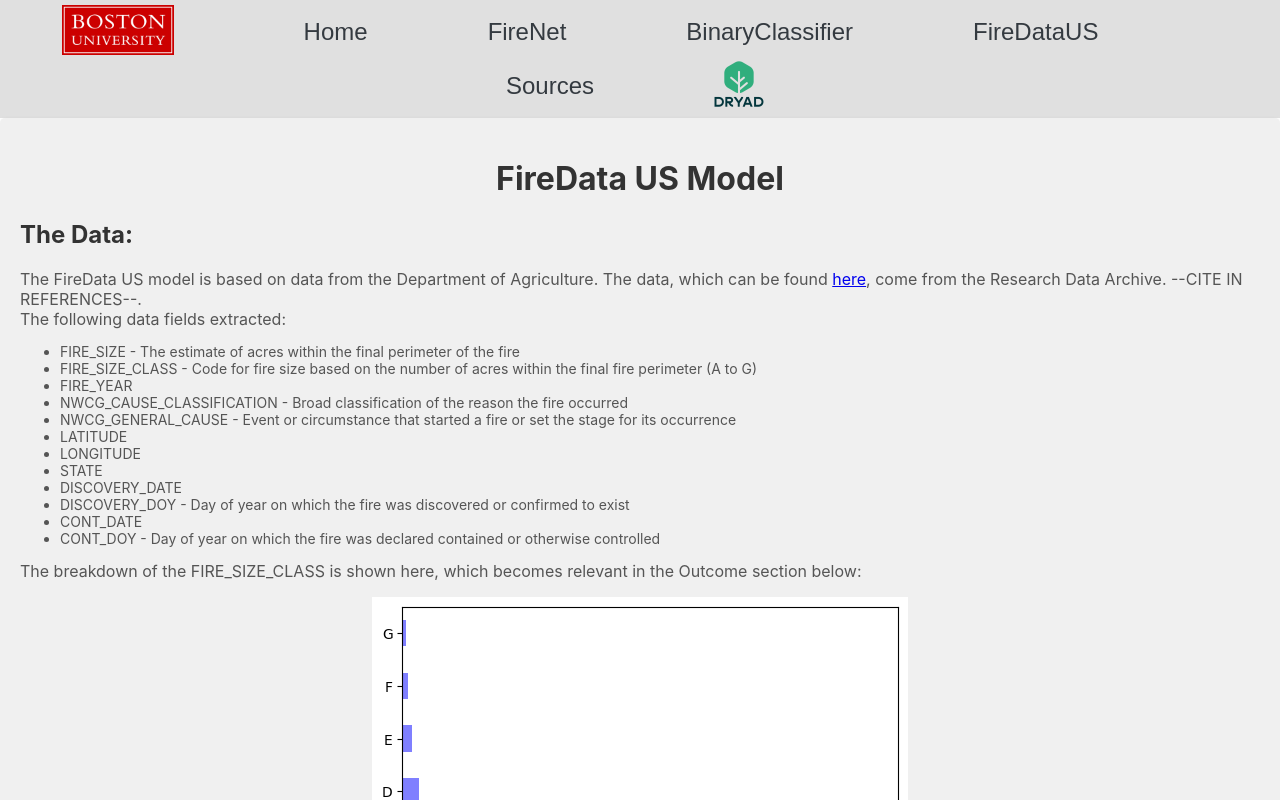
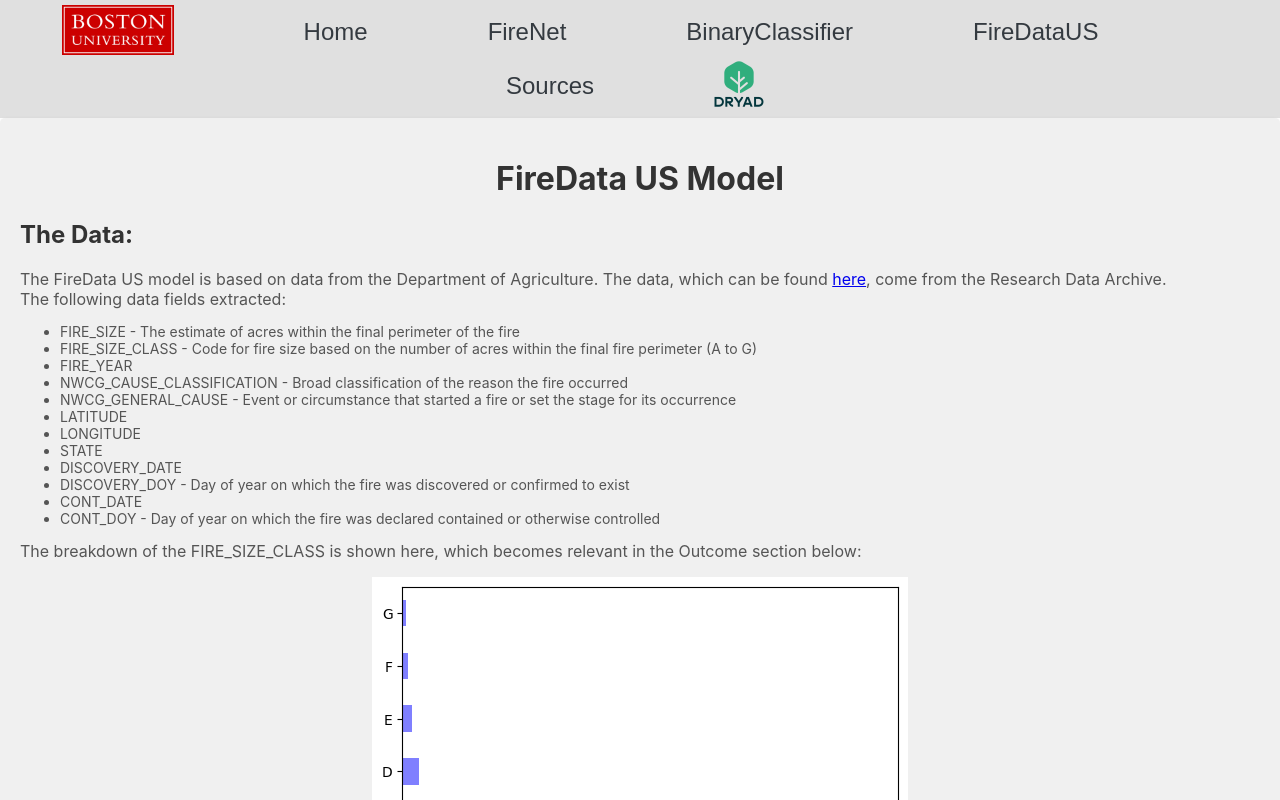
Before and after one commit to sigma31/ec464-website, a React (Create React App) app: page /#/forestdata in a window 1280 px wide. Shown: the top 800 px of the page. Built offline with nearby package versions, Linux system fonts and the light colour scheme.

Commit message:
Fixed minor text errors

```diff
--- a/src/components/BinaryClassifier.js
+++ b/src/components/BinaryClassifier.js
@@ -99,7 +99,7 @@ const BinaryClassifier = () => {
                 <img src={require('../images/binaryclassifier_conf_matrix.png')}></img>
                 <div>
                 <p style={paragraphStyle}>The Google Colaboratory can be found here:</p><br/>
-                <a href="https://colab.research.google.com/drive/11cEKAp3f5UPXpMqHWRtgmoDjsUD0zuDM?usp=sharing" target="_blank" rel="noopener noreferrer">FireData US</a>
+                <a href="https://colab.research.google.com/drive/11cEKAp3f5UPXpMqHWRtgmoDjsUD0zuDM?usp=sharing" target="_blank" rel="noopener noreferrer">Binary Classifier</a>
             </div>
             </div>
 
--- a/src/components/FireDataUS.js
+++ b/src/components/FireDataUS.js
@@ -35,7 +35,7 @@ const FireDataUS = () => {
             <div>
             <h2 style={subheadingStyle}>The Data:</h2>
                 <p style={paragraphStyle}>
-                    The FireData US model is based on data from the Department of Agriculture. The data, which can be found <a href="https://www.fs.usda.gov/rds/archive/catalog/RDS-2013-0009.6" target="_blank" rel="noopener noreferrer">here</a>, come from the Research Data Archive. --CITE IN REFERENCES--.<br />
+                    The FireData US model is based on data from the Department of Agriculture. The data, which can be found <a href="https://www.fs.usda.gov/rds/archive/catalog/RDS-2013-0009.6" target="_blank" rel="noopener noreferrer">here</a>, come from the Research Data Archive.<br />
                     The following data fields extracted:
                 <ul style={listStyle}>
                     <li>FIRE_SIZE - The estimate of acres within the final perimeter of the fire</li>
```
